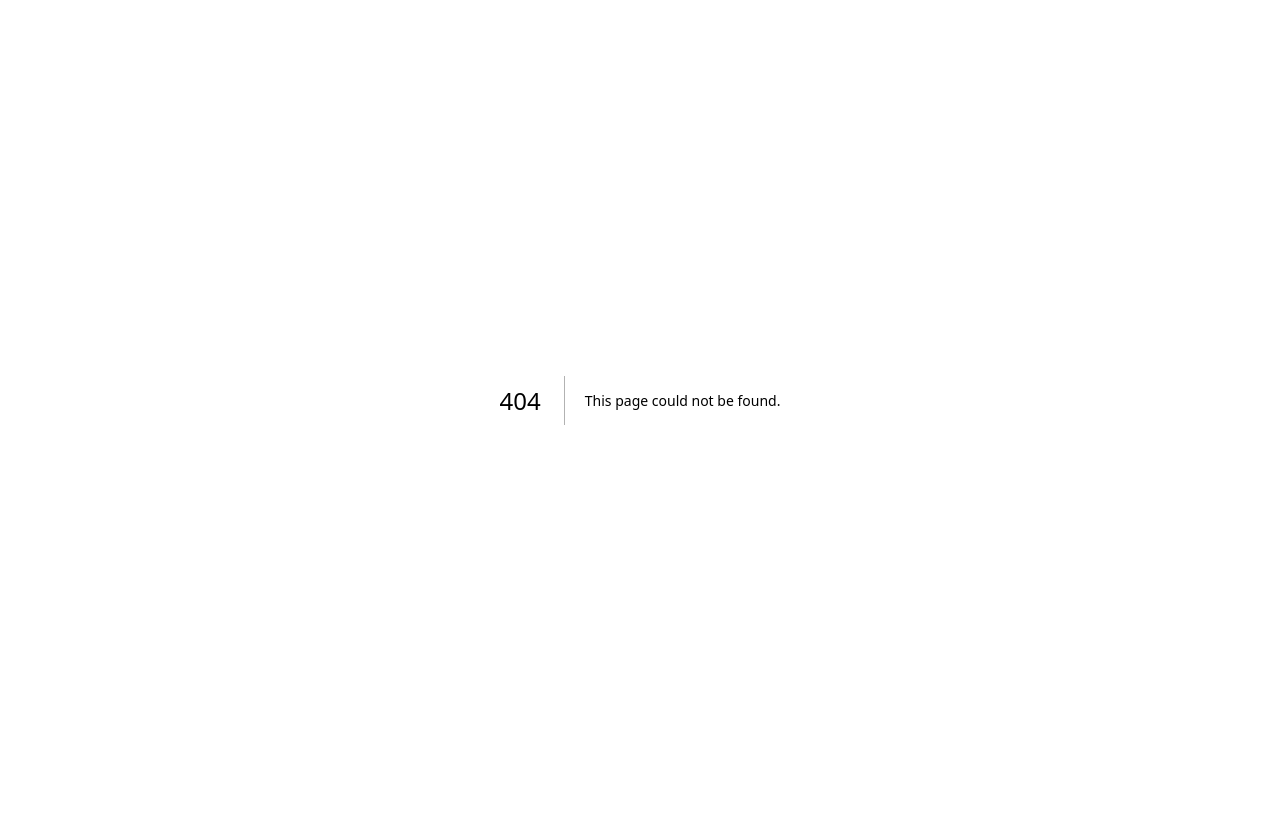
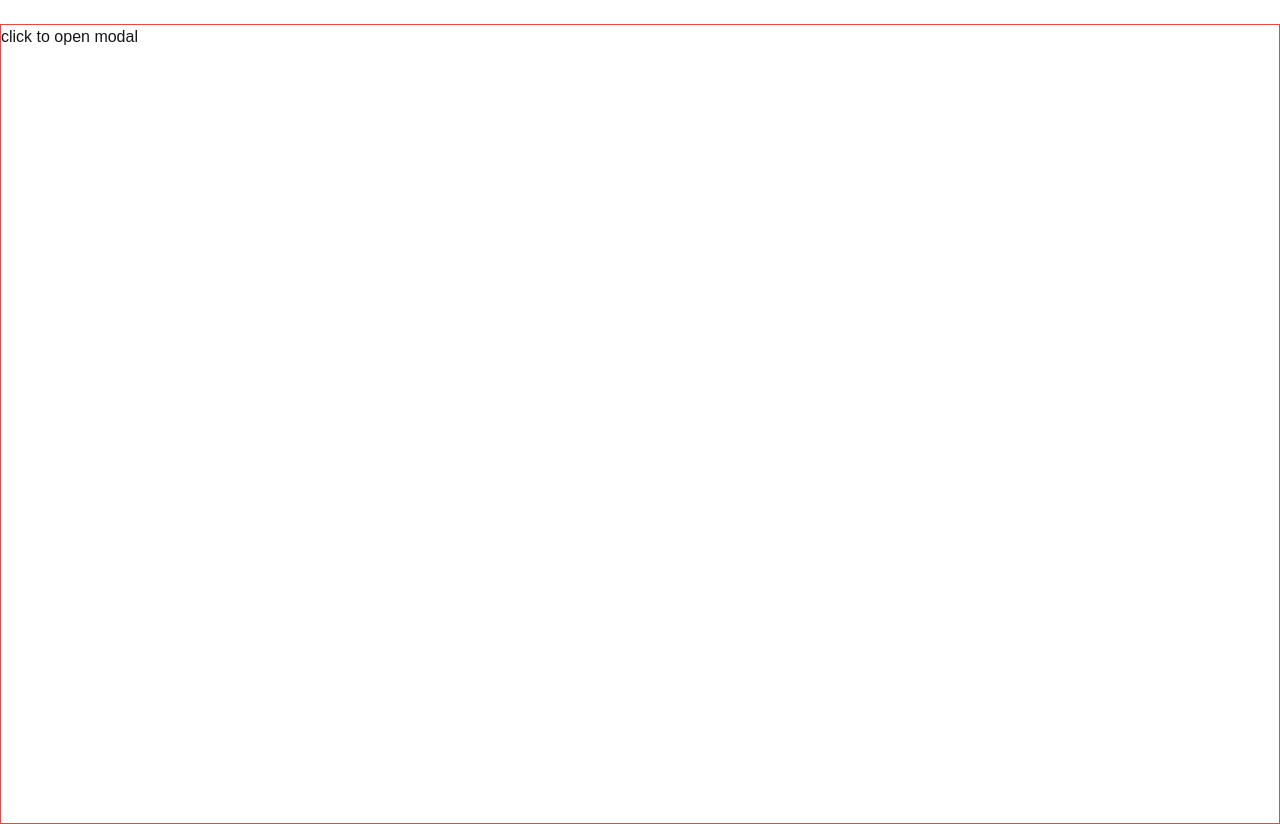
Before and after one commit to imansafari1991/Airbnb.UI, a Next.js app: page /test in a window 1280 px wide. Before the commit this address had no page. Before the commit the page ends 800 px from the top, so only its background shows below. Built offline with nearby package versions, Linux system fonts and the light colour scheme.

Commit message:
feat: add Modal component with useModalActions custom hook

```diff
--- /dev/null
+++ b/app/test/page.tsx
@@ -0,0 +1,27 @@
+"use client";
+
+import { Modal } from "@/components/modal";
+import { RoomCard } from "@/components/room-card";
+import { ROOM_CARD_DATA } from "@/constants";
+import useModalActions from "@/hooks/useModalActions";
+
+const Page = () => {
+  const { isModalOpen, closeModalHandler, openModalHandler } =
+    useModalActions();
+
+  return (
+    <div className="h-screen border border-red-500">
+      {/* <RoomCard
+        data={ROOM_CARD_DATA[0]}
+        slug=""
+        onFavoriteClickHandler={openModalHandler}
+      /> */}
+      <button onClick={openModalHandler}>click to open modal</button>
+      <Modal open={isModalOpen} onClose={closeModalHandler}>
+        <div>the is the content</div>
+      </Modal>
+    </div>
+  );
+};
+
+export default Page;
--- /dev/null
+++ b/components/modal/Modal.tsx
@@ -0,0 +1,49 @@
+import { createPortal } from "react-dom";
+
+import { useRef, useState } from "react";
+import { IModalProps } from "./Modal.types";
+import { twMerge } from "tailwind-merge";
+
+export const Modal: React.FC<IModalProps> = ({
+  children,
+  open,
+  className,
+  onClose,
+}) => {
+  const [shouldShowModal, setShouldShowModal] = useState(open);
+  const modalRef = useRef<HTMLDivElement | null>(null);
+
+  // if shouldShowModal is false ==> return null to show nothing;
+  if (shouldShowModal) return null;
+
+  return createPortal(
+    <div
+      className={twMerge(
+        "modal",
+        open ? "animate-fade-in" : "animate-fade-out"
+      )}
+    >
+      {/* background overlay blue effect */}
+      <div
+        onClick={onClose}
+        className={twMerge(
+          "modal-overlay",
+          open ? "animate-fade-in" : "animate-fade-out"
+        )}
+      />
+
+      {/* modal's content container */}
+      <div
+        ref={modalRef}
+        className={twMerge(
+          "modal-container",
+          open ? "animate-fade-in" : "animate-fade-out",
+          className // for custom classes
+        )}
+      >
+        {children}
+      </div>
+    </div>,
+    document.body
+  );
+};
--- /dev/null
+++ b/components/modal/index.ts
@@ -0,0 +1 @@
+export * from "./Modal";
--- /dev/null
+++ b/hooks/useModalActions.ts
@@ -0,0 +1,27 @@
+"use client";
+
+import { useEffect, useState } from "react";
+
+const useModalActions = () => {
+  const [isModalOpen, setIsModalOpen] = useState(false);
+
+  const openModalHandler = () => setIsModalOpen(true);
+  const closeModalHandler = () => setIsModalOpen(false);
+
+  // to prevent the page from scrolling when modal is open
+  useEffect(() => {
+    if (isModalOpen) {
+      document.body.style.overflow = "hidden";
+    } else {
+      document.body.style.overflow = "auto";
+    }
+  }, [isModalOpen]);
+
+  return {
+    isModalOpen,
+    openModalHandler,
+    closeModalHandler,
+  };
+};
+
+export default useModalActions;
--- /dev/null
+++ b/styles/components/modal.css
@@ -0,0 +1,11 @@
+.modal {
+  @apply fixed inset-0 flex items-center justify-center transition-opacity border border-black;
+
+  &-overlay {
+    @apply fixed inset-0 bg-black bg-opacity-50 backdrop-blur-3xl transition-opacity;
+  }
+
+  &-container {
+    @apply shadow-lg transform rounded-lg bg-white transition-transform duration-300;
+  }
+}
--- a/tailwind.config.ts
+++ b/tailwind.config.ts
@@ -1,6 +1,5 @@
 import type { Config } from "tailwindcss";
 import type { PluginAPI } from "tailwindcss/types/config";
-
 
 export default {
   content: [
@@ -13,11 +12,33 @@ export default {
       colors: {
         background: "var(--background)",
         foreground: "var(--foreground)",
-        gray:"var(--gray)",
-        softGray:"var(--softGray)",
-        hoverGray:"var(--hoverGray)",
-        softBlack:"var(--softBlack)",
-        secondSoftGray:"var(--secondSoftGray)",
+        gray: "var(--gray)",
+        softGray: "var(--softGray)",
+        hoverGray: "var(--hoverGray)",
+        softBlack: "var(--softBlack)",
+        secondSoftGray: "var(--secondSoftGray)",
+      },
+      keyframes: {
+        "fade-in": {
+          "0%": {
+            opacity: "0",
+          },
+          "100%": {
+            opacity: "1",
+          },
+        },
+        "fade-out": {
+          "0%": {
+            opacity: "1",
+          },
+          "100%": {
+            opacity: "0",
+          },
+        },
+      },
+      animation: {
+        "fade-in": "fade-in 0.4s ease-out forwards",
+        "fade-out": "fade-out 0.4s ease-out forwards",
       },
     },
   },
```
Also changed, not shown: components/modal/Modal.types.ts (added, +8 -0 lines).
